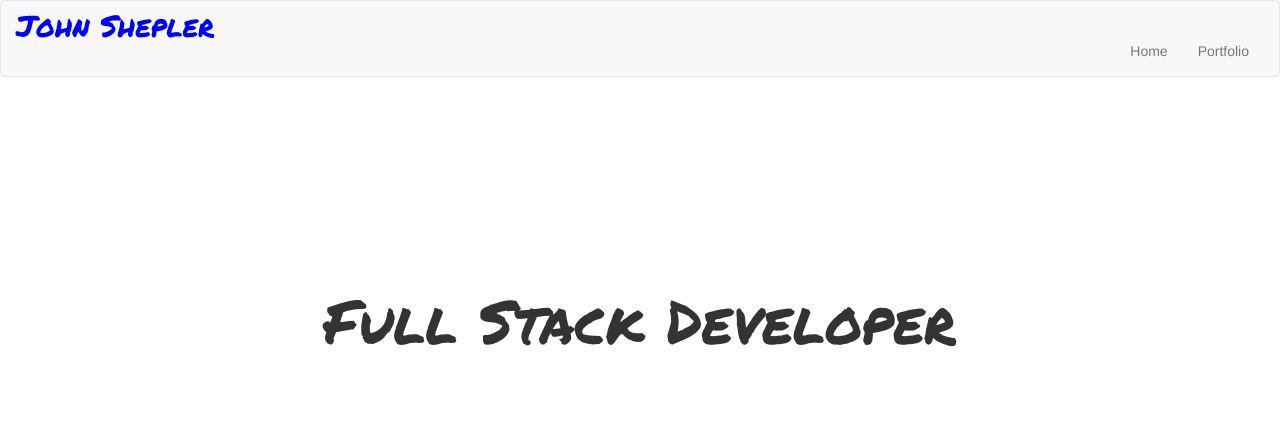
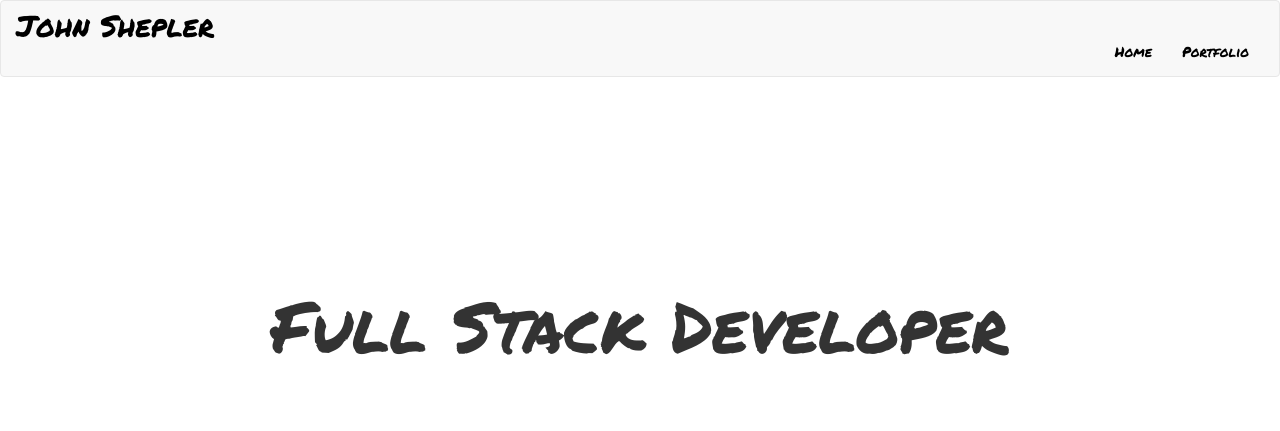
Before and after one commit to shep222/personal-site, a plain HTML site: page public/index.html in a window 1280 px wide. Shown: the top 431 px of the page. Drawn offline with nearby package versions, Linux system fonts and the light colour scheme.

Commit message:
styling portfolio

```diff
--- a/public/index.html
+++ b/public/index.html
@@ -7,7 +7,7 @@
     <script src="https://code.jquery.com/jquery-3.1.1.min.js" integrity="sha256-hVVnYaiADRTO2PzUGmuLJr8BLUSjGIZsDYGmIJLv2b8=" crossorigin="anonymous"></script>
     <script src="https://maxcdn.bootstrapcdn.com/bootstrap/3.3.7/js/bootstrap.min.js" integrity="sha384-Tc5IQib027qvyjSMfHjOMaLkfuWVxZxUPnCJA7l2mCWNIpG9mGCD8wGNIcPD7Txa" crossorigin="anonymous"></script>
     <link rel="stylesheet" href="https://maxcdn.bootstrapcdn.com/bootstrap/3.3.7/css/bootstrap.min.css" integrity="sha384-BVYiiSIFeK1dGmJRAkycuHAHRg32OmUcww7on3RYdg4Va+PmSTsz/K68vbdEjh4u" crossorigin="anonymous">
-    <link href="https://fonts.googleapis.com/css?family=Permanent+Marker|Playball" rel="stylesheet">
+    <link href="https://fonts.googleapis.com/css?family=Open+Sans|Permanent+Marker" rel="stylesheet">
     <link rel="stylesheet" type="text/css" href="main.css">
 </head>
 
@@ -25,8 +25,8 @@
             </div>
             <div class="collapse navbar-collapse" id="bs-example-navbar-collapse-1">
                 <ul id="mainNav" class="nav navbar-nav navbar-right">
-                    <li role="presentation" class="rollTo"><a href="#home">Home</a></li>
-                    <li role="presentation" class="rollTo"><a href="#portfolio">Portfolio</a></li>
+                    <li role="presentation" id="linkOne" class="rollTo"><a href="#home">Home</a></li>
+                    <li role="presentation" id="linkTwo" class="rollTo"><a href="#portfolio">Portfolio</a></li>
                     <!-- <li role="presentation" class="rollTo"><a href="#about">About</a></li> -->
                 </ul>
             </div>
--- a/public/main.css
+++ b/public/main.css
@@ -11,7 +11,7 @@ body {
 }
 
 #logoArea {
-    color: blue;
+    color: black;
     font-size: 30px;
     font-family: 'Permanent Marker', cursive;
 }
@@ -22,11 +22,17 @@ body {
 
 .mainAreaTitle {
     font-family: 'Permanent Marker', cursive;
-    font-size: 60px;
+    font-size: 70px;
     display: flex;
     justify-content: center;
     padding-top: 120px;
 }
+
+#linkOne a, #linkTwo a {
+    font-family: 'Permanent Marker', cursive;
+    color: black;
+}
+
 
 .titles {
     font-family: 'Permanent Marker', cursive;
@@ -80,7 +86,7 @@ body {
 
 .details {
     clear: both;
-    font-family: 'Playball', cursive;
+    font-family: 'Open Sans', sans-serif;
     font-size: 20px;
 }
 
```
